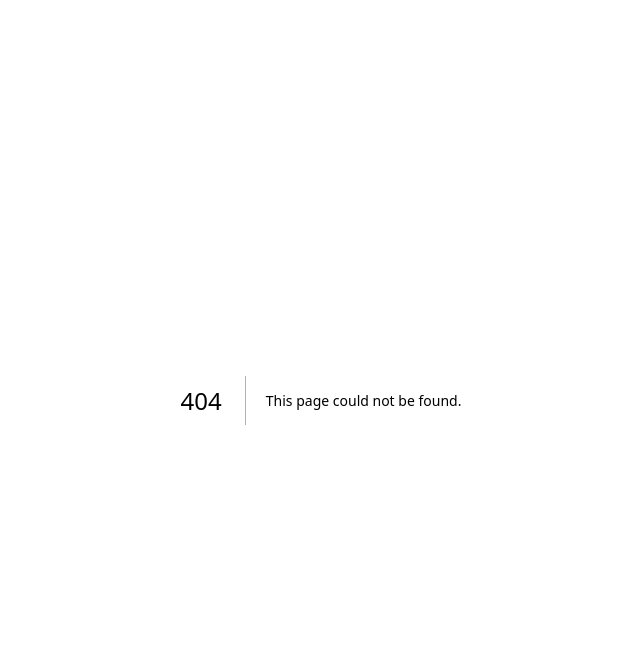
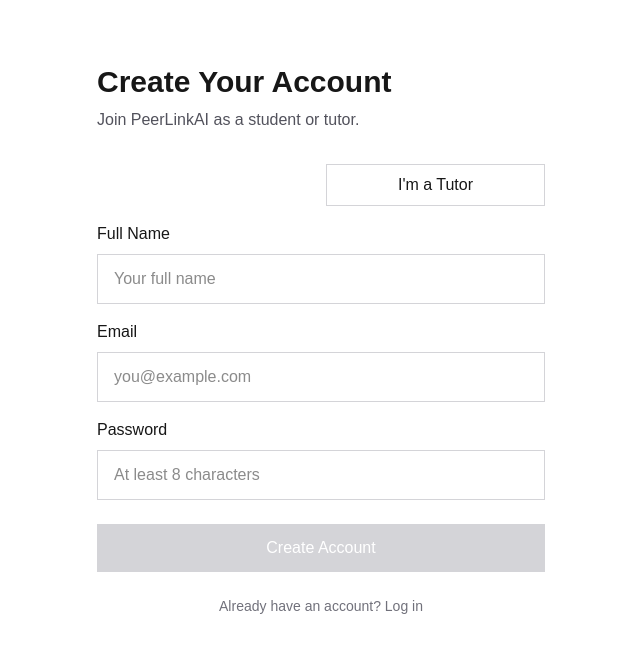
Before and after one commit to bakr24/PeerLinkAI, a Next.js app in the folder frontend/: page /signup in a window 1280 px wide. Before the commit this address had no page. Shown: the top 652 px of the page, without its empty margins (319-959 px from the left). Built offline with nearby package versions, Linux system fonts and the light colour scheme.

Commit message:
feat(frontend): build signup and login pages

```diff
--- /dev/null
+++ b/frontend/src/app/login/page.js
@@ -0,0 +1,70 @@
+"use client";
+
+import { useState } from "react";
+import Link from "next/link";
+
+export default function LoginPage() {
+  const [email, setEmail] = useState("");
+  const [password, setPassword] = useState("");
+
+  function handleSubmit(e) {
+    e.preventDefault();
+    // MOCKED: real flow calls POST /auth/login { email, password }
+    console.log("login_request:", { email, password });
+    alert("Login submitted (backend not connected yet). Check console.");
+  }
+
+  const canSubmit = email && password;
+
+  return (
+    <main className="min-h-screen bg-background px-6 py-16">
+      <div className="mx-auto max-w-md">
+        <h1 className="text-3xl font-semibold text-secondary">Welcome Back</h1>
+        <p className="mt-2 text-zinc-600">Log in to your PeerLinkAI account.</p>
+
+        <form onSubmit={handleSubmit} className="mt-8 flex flex-col gap-4">
+          <div>
+            <label className="block font-medium text-secondary mb-2">Email</label>
+            <input
+              type="email"
+              value={email}
+              onChange={(e) => setEmail(e.target.value)}
+              className="w-full rounded-default border border-zinc-300 px-4 py-3"
+              placeholder="you@example.com"
+            />
+          </div>
+
+          <div>
+            <label className="block font-medium text-secondary mb-2">Password</label>
+            <input
+              type="password"
+              value={password}
+              onChange={(e) => setPassword(e.target.value)}
+              className="w-full rounded-default border border-zinc-300 px-4 py-3"
+              placeholder="Your password"
+            />
+          </div>
+
+          <button
+            type="submit"
+            disabled={!canSubmit}
+            className={
+              canSubmit
+                ? "mt-2 rounded-default bg-primary px-6 py-3 font-medium text-white hover:bg-green-700"
+                : "mt-2 rounded-default bg-zinc-300 px-6 py-3 font-medium text-white cursor-not-allowed"
+            }
+          >
+            Log In
+          </button>
+        </form>
+
+        <p className="mt-6 text-center text-sm text-zinc-500">
+          Don't have an account?{" "}
+          <Link href="/signup" className="font-medium text-primary">
+            Sign up
+          </Link>
+        </p>
+      </div>
+    </main>
+  );
+}
--- /dev/null
+++ b/frontend/src/app/signup/page.js
@@ -0,0 +1,108 @@
+"use client";
+
+import { useState } from "react";
+import Link from "next/link";
+
+export default function SignupPage() {
+  const [name, setName] = useState("");
+  const [email, setEmail] = useState("");
+  const [password, setPassword] = useState("");
+  const [role, setRole] = useState("student");
+
+  function handleSubmit(e) {
+    e.preventDefault();
+    // MOCKED: real flow calls POST /auth/signup { name, email, password, role }
+    console.log("signup_request:", { name, email, password, role });
+    alert("Signup submitted (backend not connected yet). Check console.");
+  }
+
+  const canSubmit = name && email && password;
+
+  return (
+    <main className="min-h-screen bg-background px-6 py-16">
+      <div className="mx-auto max-w-md">
+        <h1 className="text-3xl font-semibold text-secondary">Create Your Account</h1>
+        <p className="mt-2 text-zinc-600">Join PeerLinkAI as a student or tutor.</p>
+
+        <form onSubmit={handleSubmit} className="mt-8 flex flex-col gap-4">
+          <div className="flex gap-3">
+            <button
+              type="button"
+              onClick={() => setRole("student")}
+              className={
+                role === "student"
+                  ? "flex-1 rounded-default bg-primary px-4 py-2 font-medium text-white"
+                  : "flex-1 rounded-default border border-zinc-300 px-4 py-2 font-medium text-secondary"
+              }
+            >
+              I'm a Student
+            </button>
+            <button
+              type="button"
+              onClick={() => setRole("tutor")}
+              className={
+                role === "tutor"
+                  ? "flex-1 rounded-default bg-primary px-4 py-2 font-medium text-white"
+                  : "flex-1 rounded-default border border-zinc-300 px-4 py-2 font-medium text-secondary"
+              }
+            >
+              I'm a Tutor
+            </button>
+          </div>
+
+          <div>
+            <label className="block font-medium text-secondary mb-2">Full Name</label>
+            <input
+              type="text"
+              value={name}
+              onChange={(e) => setName(e.target.value)}
+              className="w-full rounded-default border border-zinc-300 px-4 py-3"
+              placeholder="Your full name"
+            />
+          </div>
+
+          <div>
+            <label className="block font-medium text-secondary mb-2">Email</label>
+            <input
+              type="email"
+              value={email}
+              onChange={(e) => setEmail(e.target.value)}
+              className="w-full rounded-default border border-zinc-300 px-4 py-3"
+              placeholder="you@example.com"
+            />
+          </div>
+
+          <div>
+            <label className="block font-medium text-secondary mb-2">Password</label>
+            <input
+              type="password"
+              value={password}
+              onChange={(e) => setPassword(e.target.value)}
+              className="w-full rounded-default border border-zinc-300 px-4 py-3"
+              placeholder="At least 8 characters"
+            />
+          </div>
+
+          <button
+            type="submit"
+            disabled={!canSubmit}
+            className={
+              canSubmit
+                ? "mt-2 rounded-default bg-primary px-6 py-3 font-medium text-white hover:bg-green-700"
+                : "mt-2 rounded-default bg-zinc-300 px-6 py-3 font-medium text-white cursor-not-allowed"
+            }
+          >
+            Create Account
+          </button>
+        </form>
+
+        <p className="mt-6 text-center text-sm text-zinc-500">
+          Already have an account?{" "}
+          <Link href="/login" className="font-medium text-primary">
+            Log in
+          </Link>
+        </p>
+      </div>
+    </main>
+  );
+}
```
